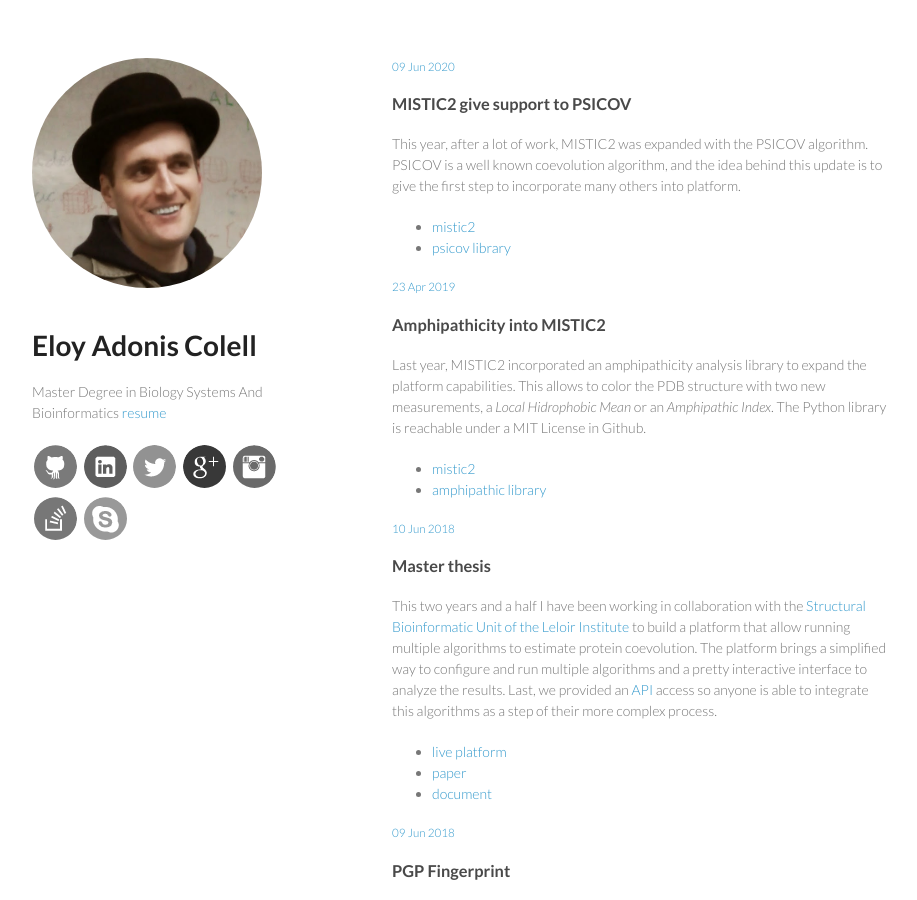
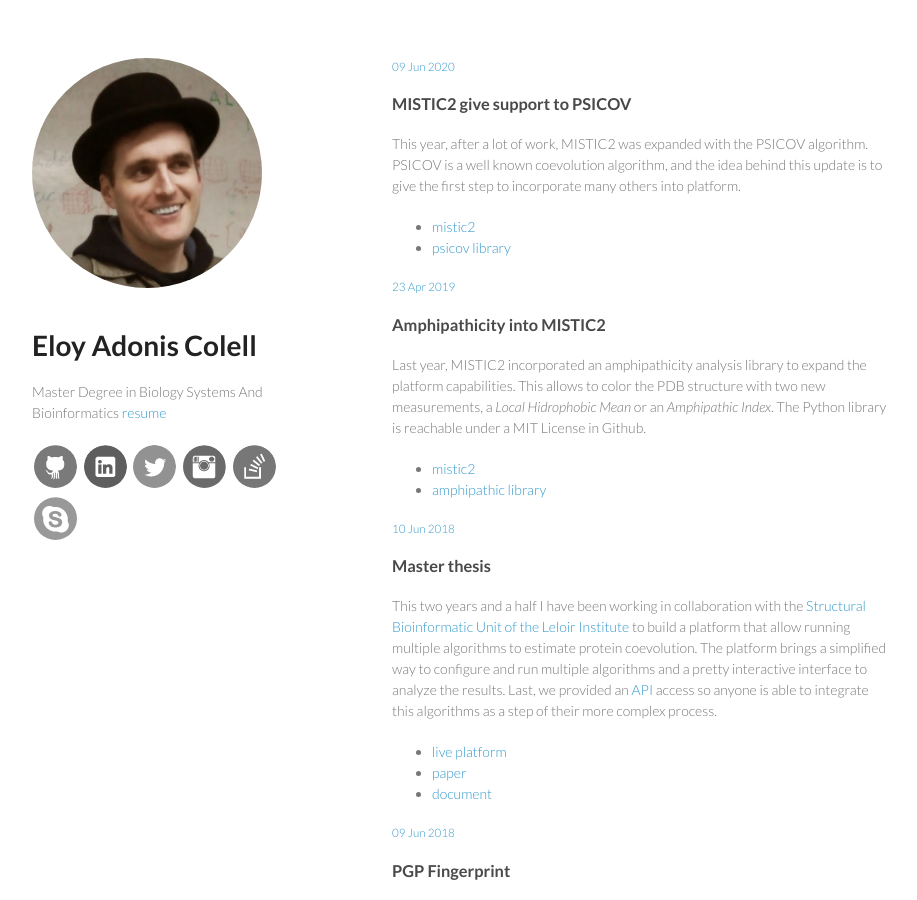
Before and after one commit to ecolell/ecolell.github.io, a Jekyll site: the page built from index.html, in a window 1280 px wide and 900 px high. Shown: the whole window, without its empty margins (178-1095 px from the left). Built offline with Jekyll 4.4.1, drawn with Linux system fonts in a browser that asks for light colours.

Commit message:
Remove Google Plus.

```diff
--- a/_includes/header.html
+++ b/_includes/header.html
@@ -10,8 +10,6 @@
       <div class="social linkedin"></div></a>
     <a href="http://www.twitter.com/ecolell">
       <div class="social twitter"></div></a>
-    <a href="https://plus.google.com/+EloyAdonisColell/posts">
-      <div class="social googleplus"></div></a>
     <a href="https://instagram.com/ecolell">
       <div class="social instagram"></div></a>
     <a href="https://stackoverflow.com/users/597743/ecolell">
```
